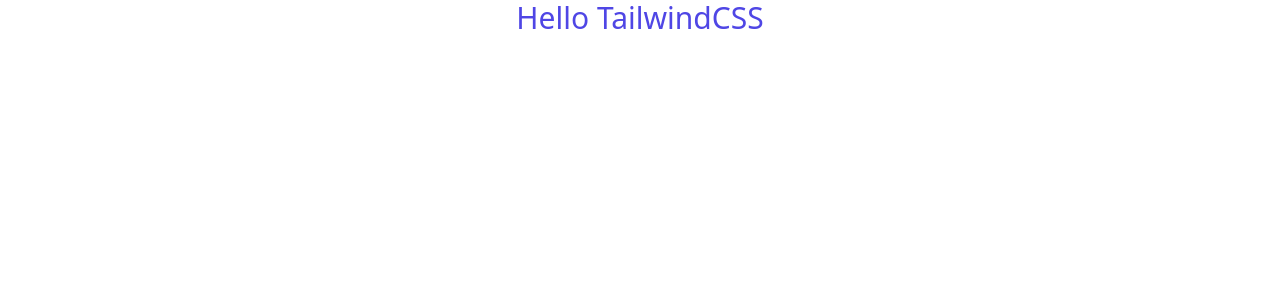
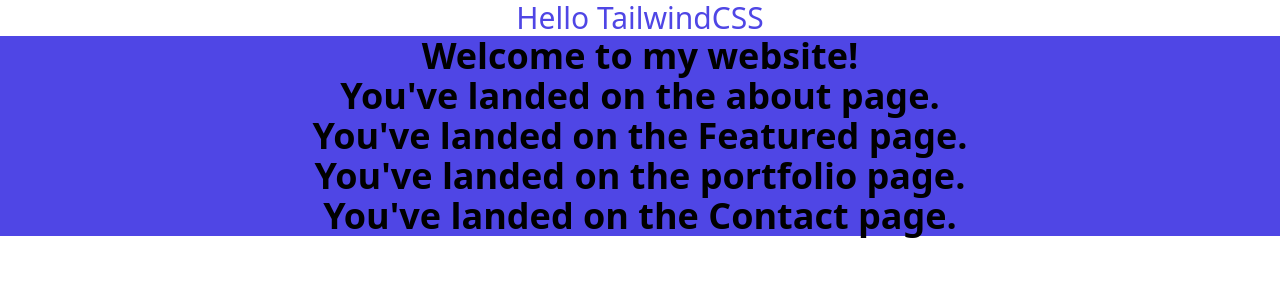
Before and after one commit to nktruong/portfolio, a React (Create React App) app: page / in a window 1280 px wide. Shown: the top 300 px of the page. Built offline with nearby package versions, Linux system fonts and the light colour scheme.

Commit message:
initial multi-page setup

```diff
--- a/package.json
+++ b/package.json
@@ -9,6 +9,7 @@
     "@testing-library/user-event": "^12.8.3",
     "react": "^17.0.2",
     "react-dom": "^17.0.2",
+    "react-router-dom": "^6.0.2",
     "react-scripts": "4.0.3",
     "web-vitals": "^1.1.2"
   },
--- /dev/null
+++ b/src/About.js
@@ -0,0 +1,9 @@
+function About(){
+  return (
+    <div>
+      <h1 className="text-4xl font-semibold bg-indigo-600">You've landed on the about page.</h1>
+    </div>
+  )
+}
+
+export default About
--- a/src/App.js
+++ b/src/App.js
@@ -1,11 +1,22 @@
-import './App.css';
+import './App.css'
+import Home from './Home'
+import About from './About'
+import Featured from './Featured'
+import Portfolio from './Portfolio'
+import Contact from './Contact'
 
 function App() {
   return (
     <div className="App">
-      <h1 class="text-3xl text-indigo-600">Hello TailwindCSS</h1>
+      <h1 className="text-3xl text-indigo-600">Hello TailwindCSS</h1>
+
+      <Home />
+      <About />
+      <Featured />
+      <Portfolio />
+      <Contact />
     </div>
-  );
+  )
 }
 
-export default App;
+export default App
--- /dev/null
+++ b/src/Contact.js
@@ -0,0 +1,9 @@
+function Contact(){
+  return (
+    <div>
+      <h1 className="text-4xl font-semibold bg-indigo-600">You've landed on the Contact page.</h1>
+    </div>
+  )
+}
+
+export default Contact
--- /dev/null
+++ b/src/Featured.js
@@ -0,0 +1,9 @@
+function Featured(){
+  return (
+    <div>
+      <h1 className="text-4xl font-semibold bg-indigo-600">You've landed on the Featured page.</h1>
+    </div>
+  )
+}
+
+export default Featured
--- /dev/null
+++ b/src/Home.js
@@ -0,0 +1,9 @@
+function Home(){
+  return (
+    <div>
+      <h1 className="text-4xl font-semibold bg-indigo-600">Welcome to my website!</h1>
+    </div>
+  )
+}
+
+export default Home
--- /dev/null
+++ b/src/Portfolio.js
@@ -0,0 +1,9 @@
+function Portfolio(){
+  return (
+    <div>
+      <h1 className="text-4xl font-semibold bg-indigo-600">You've landed on the portfolio page.</h1>
+    </div>
+  )
+}
+
+export default Portfolio
--- /dev/null
+++ b/src/react-app-env.d.ts
@@ -0,0 +1 @@
+/// <reference types="react-scripts" />
```
Also changed, not shown: tsconfig.json (added, +26 -0 lines), 1 other file (tests, documents, lock files or other folders).
